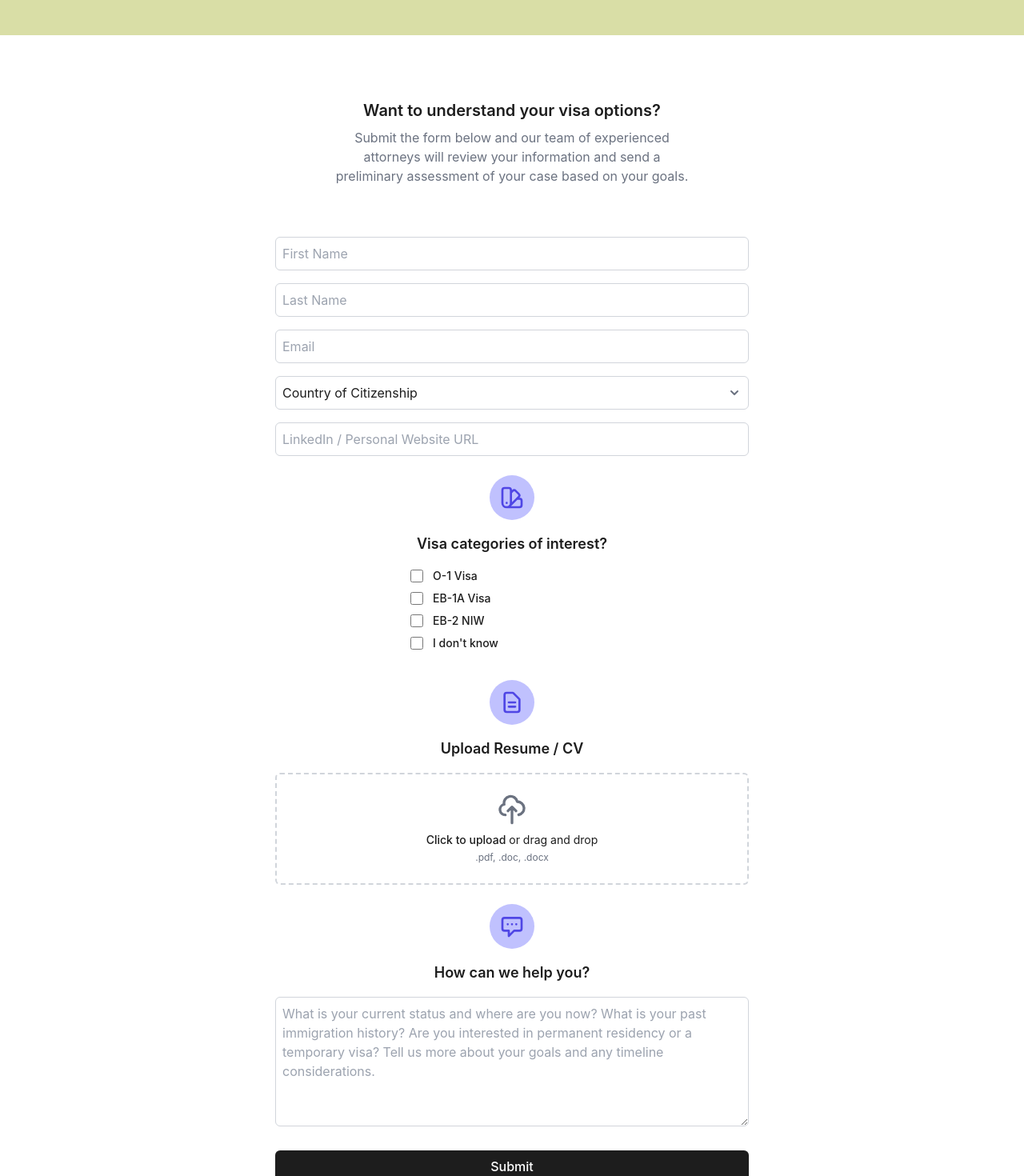
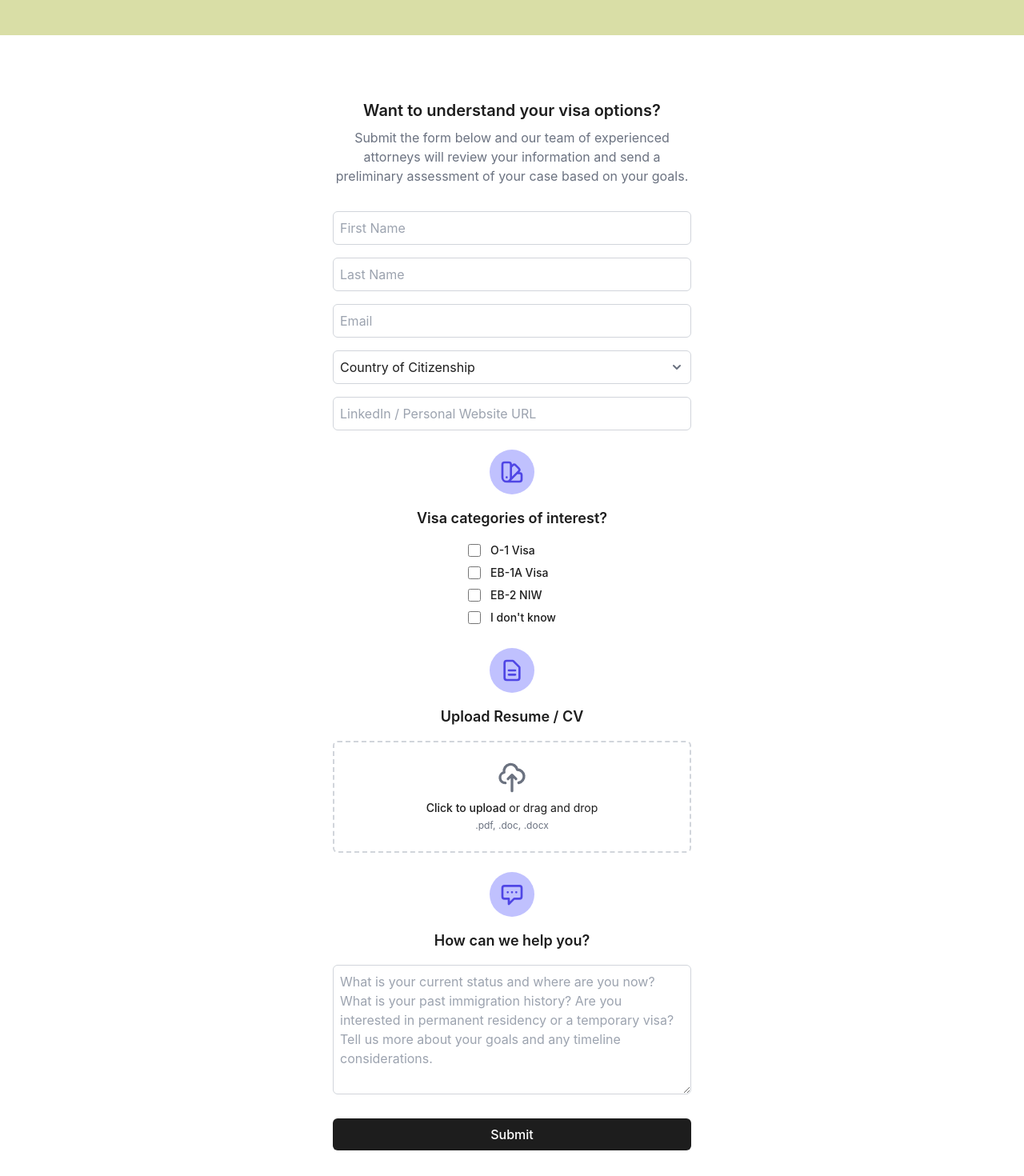
Before and after one commit to zoey402/alma-frontend-exercise, a Next.js app: page / in a window 1280 px wide. Shown: the part 260-1730 px from the top of the page at 80% size. Built offline with nearby package versions, Linux system fonts and the light colour scheme.

Commit message:
refactor: clean up redundant styles in LeadForm component

```diff
--- a/src/components/lead/LeadForm.tsx
+++ b/src/components/lead/LeadForm.tsx
@@ -82,14 +82,12 @@ const LeadForm: React.FC<LeadFormProps> = ({ onSubmitSuccess }) => {
 
   return (
     <form onSubmit={handleSubmit(onSubmit)} className="space-y-6">
-      <div className="text-center mb-8 flex justify-center">
-        <div className="max-w-md">
+      <div className="text-center mb-8">
         <h2 className="text-xl font-semibold mb-2">Want to understand your visa options?</h2>
-            <p className="text-text-secondary mb-8">
+        <p className="text-text-secondary mb-8 max-w-md mx-auto">
           Submit the form below and our team of experienced attorneys will review your
           information and send a preliminary assessment of your case based on your goals.
         </p>
-        </div>
       </div>
 
       {submissionError && (
@@ -99,8 +97,7 @@ const LeadForm: React.FC<LeadFormProps> = ({ onSubmitSuccess }) => {
       )}
 
       {/* Personal Information */}
-      <div className="flex justify-center mb-8">
-        <div className="w-full space-y-4">
+      <div className="space-y-4 max-w-md mx-auto">
         <Controller
           name="firstName"
           control={control}
@@ -167,7 +164,6 @@ const LeadForm: React.FC<LeadFormProps> = ({ onSubmitSuccess }) => {
           )}
         />
       </div>
-      </div>
 
       {/* Visa Categories */}
       <div className="mt-8 text-center">
@@ -179,13 +175,12 @@ const LeadForm: React.FC<LeadFormProps> = ({ onSubmitSuccess }) => {
           </div>
         </div>
         <h3 className="text-lg font-semibold mb-4">Visa categories of interest?</h3>
-        <div className="flex mb-8">
-          <div className="w-full max-w-md space-y-4">
+
         <Controller
           name="interestedVisas"
           control={control}
           render={({ field: { onChange, value } }) => (
-                <div className="space-y-2 inline-block text-left">
+            <div className="space-y-2 inline-block text-left max-w-md mx-auto">
               {visaOptions.map((option) => (
                 <Checkbox
                   key={option.value}
@@ -202,15 +197,13 @@ const LeadForm: React.FC<LeadFormProps> = ({ onSubmitSuccess }) => {
                 />
               ))}
               {errors.interestedVisas && (
-                    <p className="text-red-500 text-sm mt-1 text-center">
+                <p className="text-red-500 text-sm mt-1">
                   {errors.interestedVisas.message}
                 </p>
               )}
             </div>
           )}
         />
-          </div>
-        </div>
       </div>
 
       {/* Resume Upload */}
@@ -223,6 +216,7 @@ const LeadForm: React.FC<LeadFormProps> = ({ onSubmitSuccess }) => {
             </div>
         </div>
         <h3 className="text-lg font-semibold mb-4">Upload Resume / CV</h3>
+        <div className="max-w-md mx-auto">
           <Controller
             name="resume"
             control={control}
@@ -236,6 +230,7 @@ const LeadForm: React.FC<LeadFormProps> = ({ onSubmitSuccess }) => {
             )}
           />
         </div>
+      </div>
 
       {/* Open Input */}
       <div className="mt-8 text-center">
@@ -247,6 +242,7 @@ const LeadForm: React.FC<LeadFormProps> = ({ onSubmitSuccess }) => {
             </div>
         </div>
         <h3 className="text-lg font-semibold mb-4">How can we help you?</h3>
+        <div className="max-w-md mx-auto">
           <Controller
             name="openInput"
             control={control}
@@ -260,8 +256,9 @@ const LeadForm: React.FC<LeadFormProps> = ({ onSubmitSuccess }) => {
             )}
           />
         </div>
+      </div>
 
-      <div className="mt-8">
+      <div className="mt-8 max-w-md mx-auto">
         <Button
           type="submit"
           fullWidth
```
Lines whose indentation alone changed are shown as unchanged.
